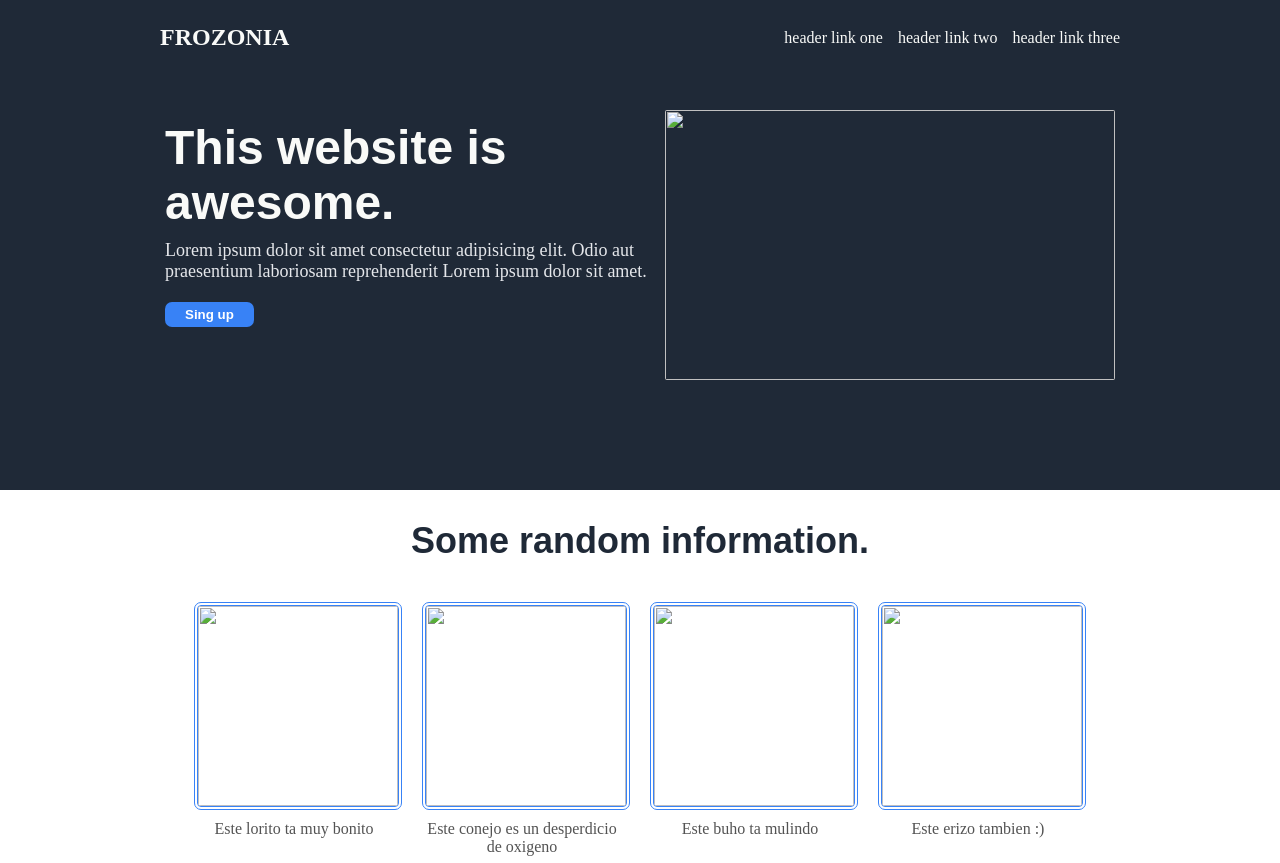
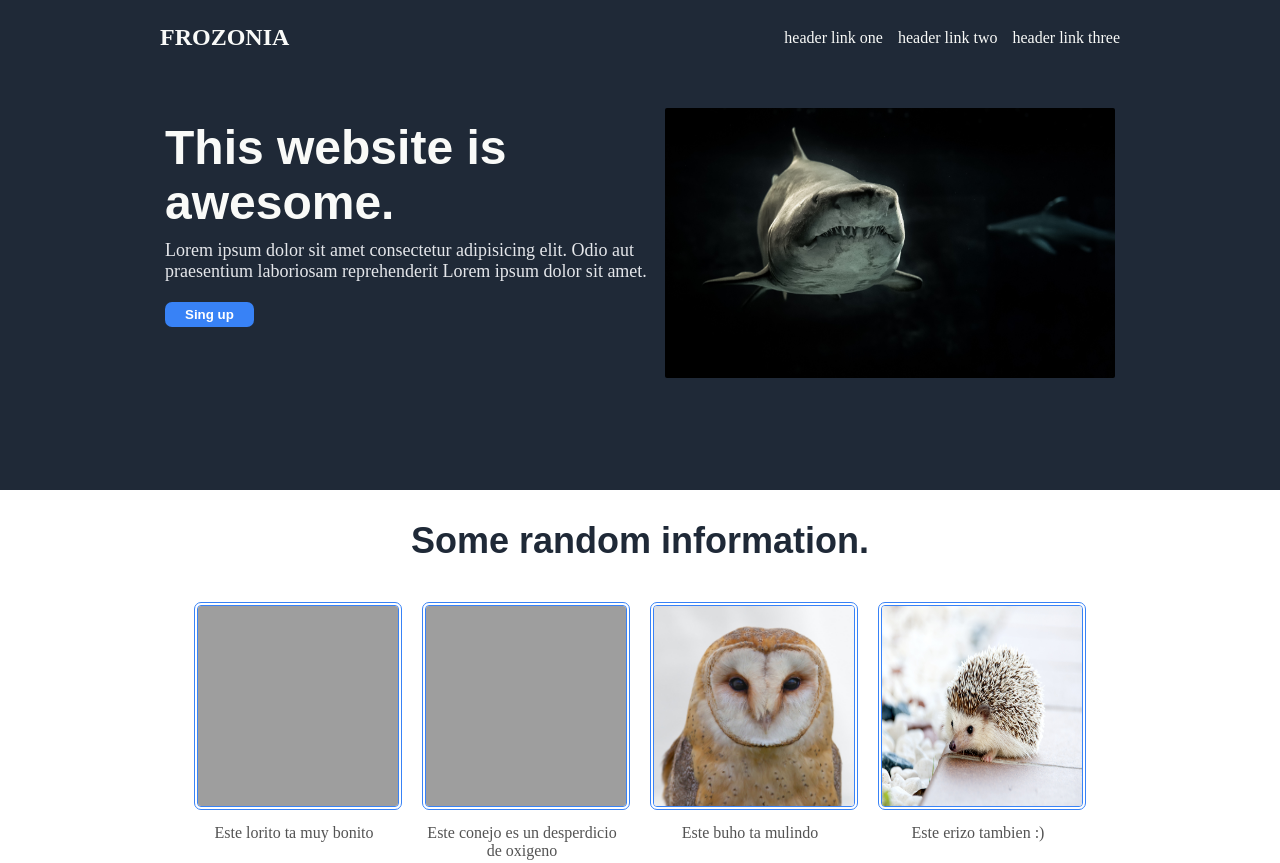
Before and after one commit to g4st1xxx/Landing-page, a plain HTML site: page index.html in a window 1280 px wide. Shown: the top 863 px of the page. Drawn offline with Linux system fonts and the light colour scheme; the site is published under a folder, as on GitHub Pages, so addresses that start at the root find nothing.

Commit message:
Fixing error, images do not appear

```diff
--- a/index.html
+++ b/index.html
@@ -23,26 +23,26 @@
       <button class="sing-up">Sing up</button>
     </div>
     <div class="head-der">
-      <img src="/animalito/pexels-george-desipris-726478.jpg">
+      <img src="animalito/pexels-george-desipris-726478.jpg">
     </div>
     </div>
     <div class="seccion-imagenes">
       <h2>Some random information.</h2>
       <div class="imagenes-informativas">
         <div class="loro">
-          <img src="/animalito/pexels-hans-martha-1059823.jpg">
+          <img src="animalito/pexels-hans-martha-1059823.jpg">
           <p>Este lorito ta muy bonito</p>
         </div>
         <div class="conejo">
-          <img src="/animalito/pexels-helena-lopes-692071.jpg">
+          <img src="animalito/pexels-helena-lopes-692071.jpg">
           <p>Este conejo es un desperdicio de oxigeno</p>
         </div>
         <div class="buho">
-          <img src="/animalito/pexels-mark-broadhurst-106685.jpg">
+          <img src="animalito/pexels-mark-broadhurst-106685.jpg">
           <p>Este buho ta mulindo</p>
         </div>
         <div class="erizo">
-          <img src="/animalito/pexels-pixabay-50577.jpg">
+          <img src="animalito/pexels-pixabay-50577.jpg">
           <p>Este erizo tambien :)</p>
         </div>
       </div>
```
